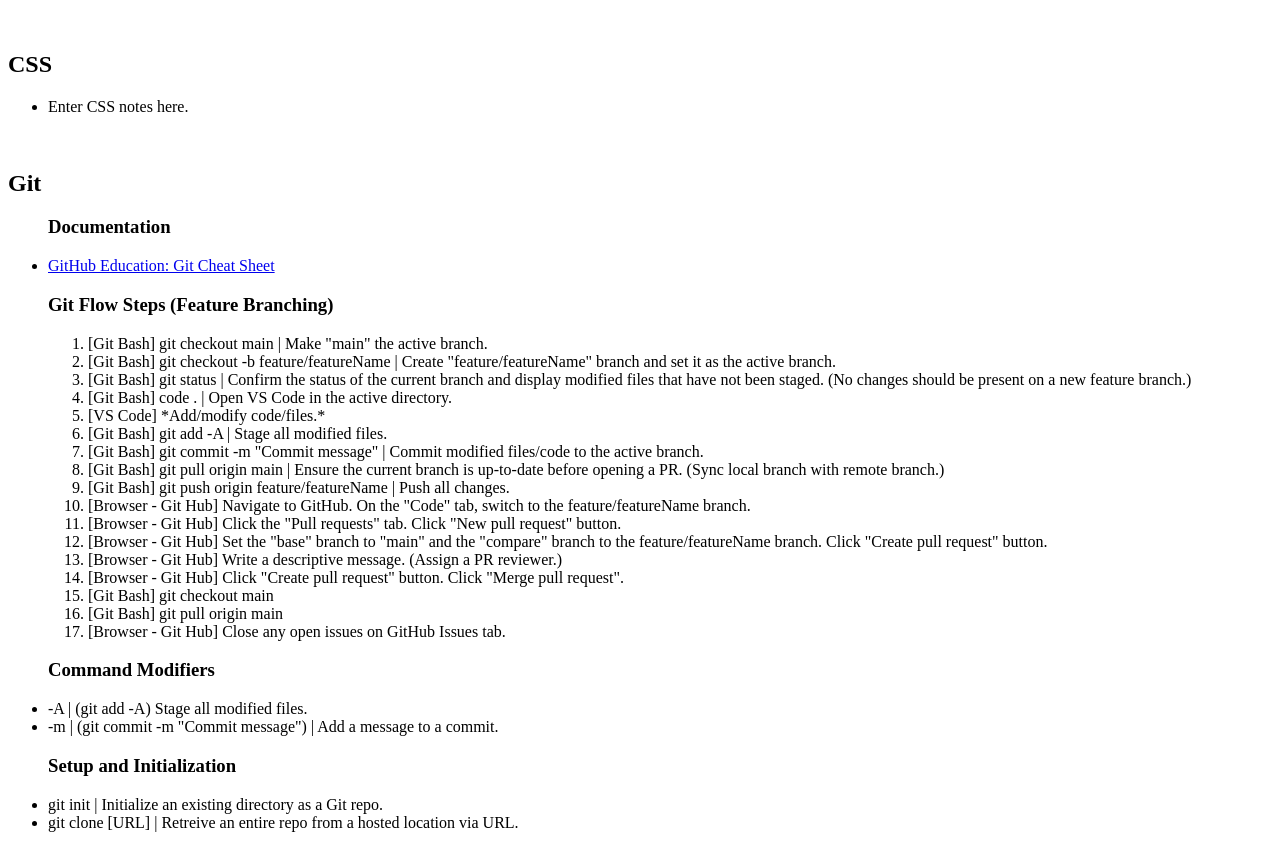
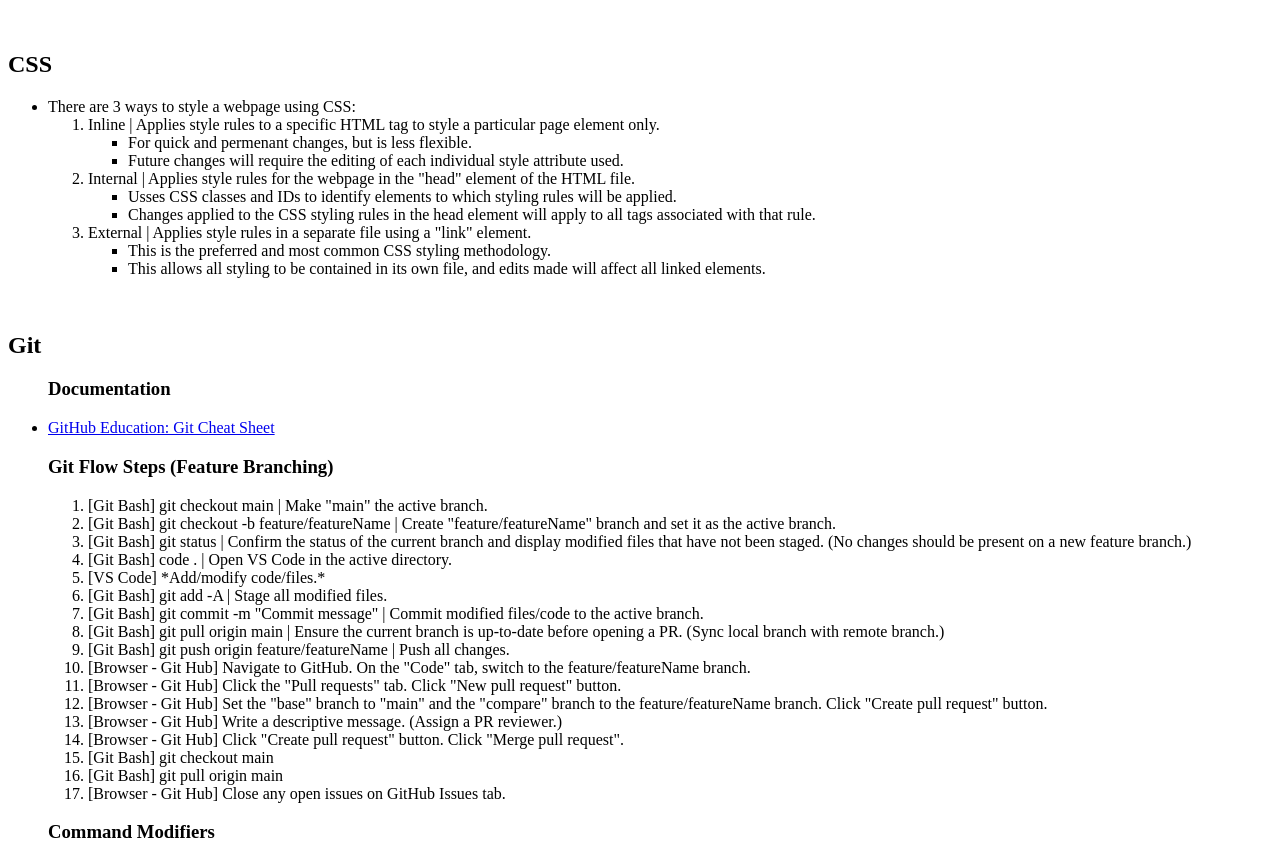
Before and after one commit to apoborka/prework-study-guide, a plain HTML site: page index.html in a window 1280 px wide. Shown: the part 1408-2255 px from the top of the page. Drawn offline with Linux system fonts and the light colour scheme.

Commit message:
Added CSS notes

```diff
--- a/index.html
+++ b/index.html
@@ -45,7 +45,25 @@
         <br />
         <h2>CSS</h2>
         <ul>
-          <li>Enter CSS notes here.</li>
+          <li>There are 3 ways to style a webpage using CSS:
+            <ol>
+              <li>Inline | Applies style rules to a specific HTML tag to style a particular page element only.</li>
+                <ul>
+                  <li>For quick and permenant changes, but is less flexible.</li>
+                  <li>Future changes will require the editing of each individual style attribute used.</li>
+                </ul>
+              <li>Internal | Applies style rules for the webpage in the "head" element of the HTML file.</li>
+              <ul>
+                <li>Usses CSS classes and IDs to identify elements to which styling rules will be applied.</li>
+                <li>Changes applied to the CSS styling rules in the head element will apply to all tags associated with that rule.</li>
+              </ul>
+              <li>External | Applies style rules in a separate file using a "link" element.</li>
+              <ul>
+                <li>This is the preferred and most common CSS styling methodology.</li>
+                <li>This allows all styling to be contained in its own file, and edits made will affect all linked elements.</li>
+              </ul>
+            </ol>
+          </li>
         </ul>
       </section>
 
```
